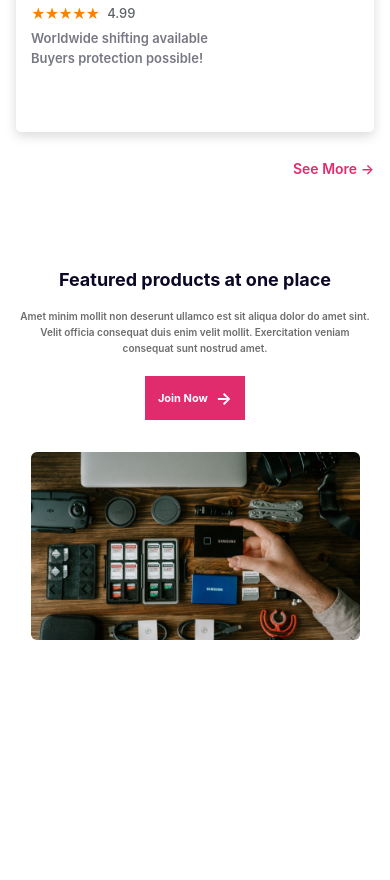
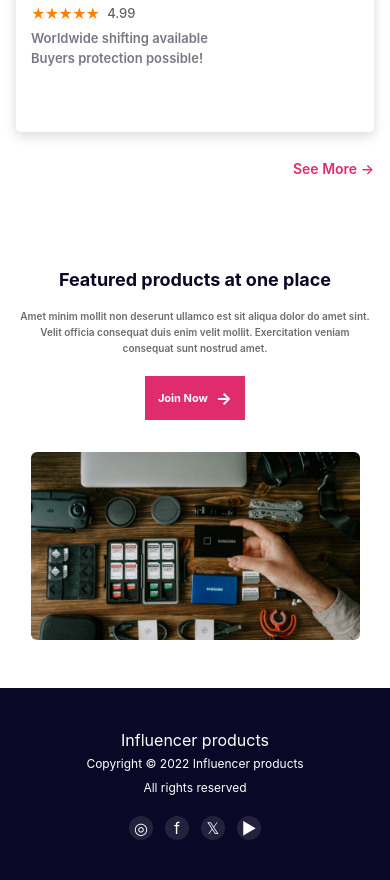
Before and after one commit to Md-Ali-Arman/Influencer-Gears, a website: page index.html in a window 390 px wide. Shown: the part 5749-6629 px from the top of the page. Before the commit the page ends 6437 px from the top, so only its background shows below. Drawn offline with Linux system fonts and the light colour scheme.

Commit message:
Add responsive footer

```diff
--- a/index.html
+++ b/index.html
@@ -707,5 +707,40 @@
         </div>
       </section>
     </main>
+    <!-- Footer -->
+    <footer class="bg-[#0A0826] py-10 text-center text-white">
+      <h2 class="text-[16px] leading-6 lg:text-[24px] lg:leading-9">
+        Influencer products
+      </h2>
+
+      <p class="text-[12px] leading-6 lg:text-[16px]">
+        Copyright © 2022 Influencer products
+      </p>
+
+      <p class="text-[12px] leading-6 lg:text-[16px]">All rights reserved</p>
+
+      <div class="mt-4 flex justify-center gap-3">
+        <a
+          href="#"
+          class="flex size-6 items-center justify-center rounded-full bg-white/10 lg:size-8"
+          >◎</a
+        >
+        <a
+          href="#"
+          class="flex size-6 items-center justify-center rounded-full bg-white/10 lg:size-8"
+          >f</a
+        >
+        <a
+          href="#"
+          class="flex size-6 items-center justify-center rounded-full bg-white/10 lg:size-8"
+          >𝕏</a
+        >
+        <a
+          href="#"
+          class="flex size-6 items-center justify-center rounded-full bg-white/10 lg:size-8"
+          >▶</a
+        >
+      </div>
+    </footer>
   </body>
 </html>
```
Also changed, not shown: src/output.css.
